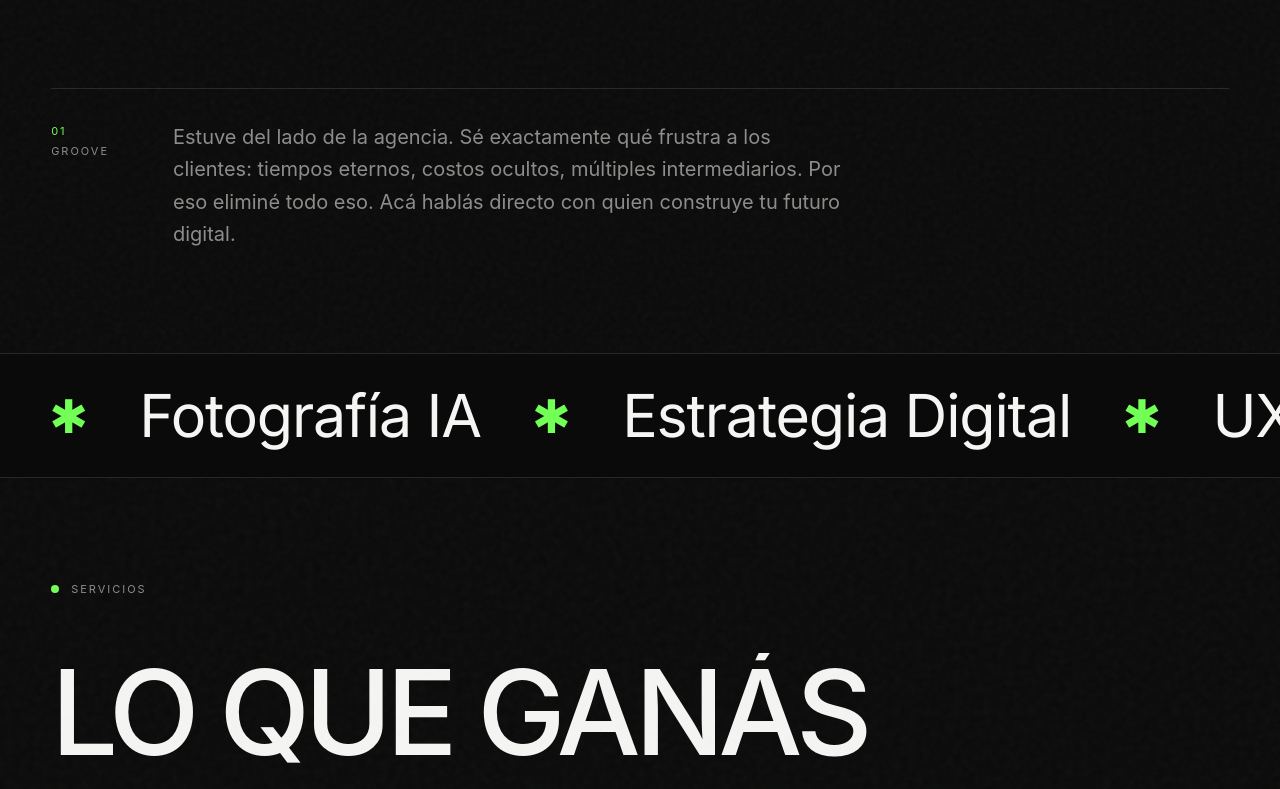
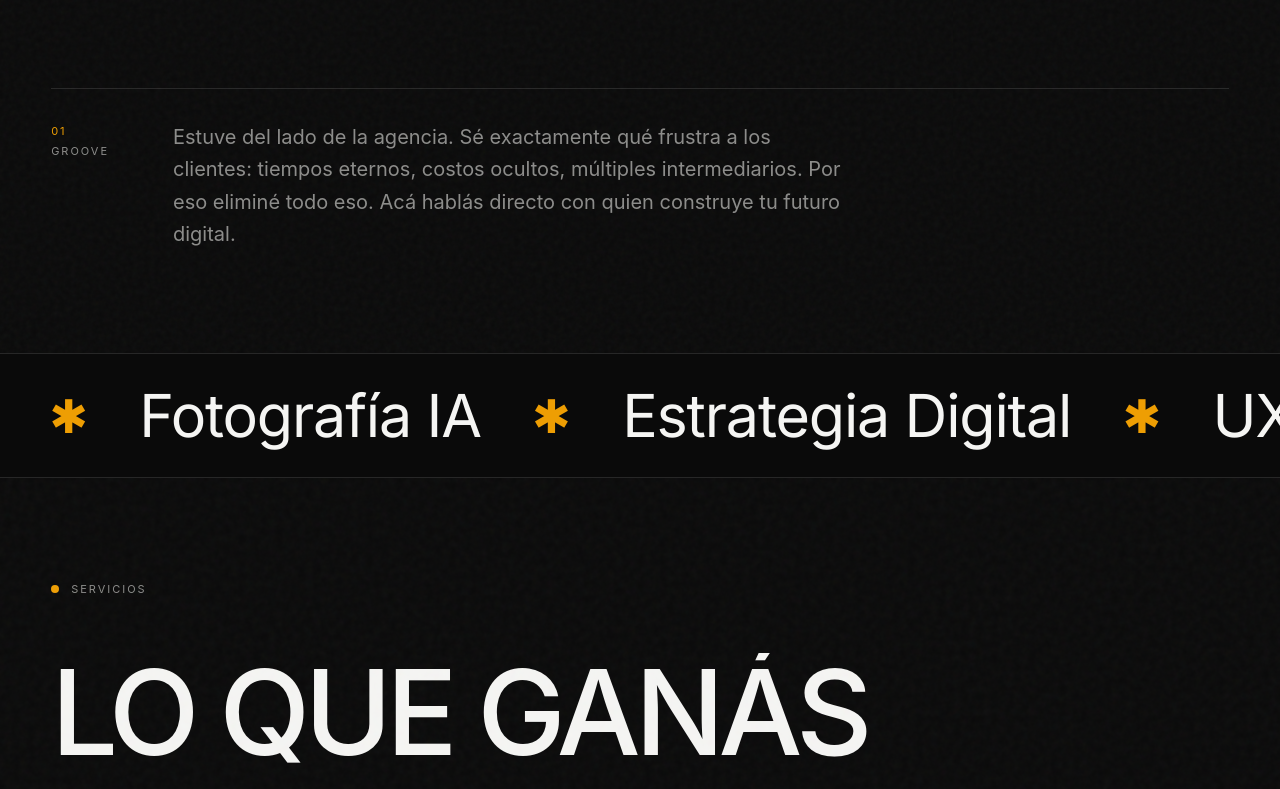
Before and after one commit to yennerichfotografia-design/groove, a React (Vite) app: page / in a window 1280 px wide. Shown: the part 1400-2189 px from the top of the page. Built offline with nearby package versions, Linux system fonts and the light colour scheme; a web font is replaced by a local one.

Commit message:
feat: change brand accent from green to golden amber (#EE9E03) site-wide

```diff
--- a/src/app/components/HeroBanner.tsx
+++ b/src/app/components/HeroBanner.tsx
@@ -55,7 +55,7 @@ export function HeroBanner() {
           <RevealText as="span" whenInView stagger={0.05} className="block text-white">
             {es ? 'Marcas que' : 'Brands that'}
           </RevealText>
-          <RevealText as="span" whenInView stagger={0.05} delay={0.12} className="block text-[#72FF56]">
+          <RevealText as="span" whenInView stagger={0.05} delay={0.12} className="block text-[var(--rd-accent)]">
             {es ? 'no pasan desapercibidas' : 'refuse to blend in'}
           </RevealText>
         </h2>
--- a/src/app/components/Marquee.tsx
+++ b/src/app/components/Marquee.tsx
@@ -23,7 +23,7 @@ export function Marquee() {
         letterSpacing: '-0.02em',
         lineHeight: 1,
       }}
-      whileHover={{ color: '#72ff56', y: -3 }}
+      whileHover={{ color: '#EE9E03', y: -3 }}
       transition={SPRING}
     >
       {item}
@@ -32,7 +32,7 @@ export function Marquee() {
       key={`sep-${i}`}
       aria-hidden
       className="font-display shrink-0 select-none"
-      style={{ color: '#72ff56', fontSize: 'var(--text-hero-sm)', lineHeight: 1 }}
+      style={{ color: 'var(--rd-accent)', fontSize: 'var(--text-hero-sm)', lineHeight: 1 }}
     >
       ✱
     </span>,
--- a/src/styles/redesign.css
+++ b/src/styles/redesign.css
@@ -10,7 +10,7 @@
   --rd-fg-dim: rgba(245, 245, 243, 0.55);
   --rd-line: rgba(245, 245, 243, 0.12);
   --rd-line-soft: rgba(245, 245, 243, 0.06);
-  --rd-accent: var(--groove-accent, #72ff56);
+  --rd-accent: var(--groove-accent, #EE9E03);
 }
 
 /* --- Dark scope: apply to a wrapper to flip the section into dark mode --- */
--- a/src/styles/theme.css
+++ b/src/styles/theme.css
@@ -5,10 +5,10 @@
   --background: #ffffff;
   --foreground: oklch(0.145 0 0);
 
-  /* Accent color */
-  --groove-accent: #72FF56;
-  --groove-accent-light: #8fff78;
-  --groove-accent-dark: #5cd946;
+  /* Accent color (golden amber, sampled from hero photo) */
+  --groove-accent: #EE9E03;
+  --groove-accent-light: #FFB733;
+  --groove-accent-dark: #CC8500;
 
   /* Fluid typography - scales smoothly between 375px and 1440px */
   --text-hero-lg: clamp(3rem, 8vw + 1rem, 10rem);
```
